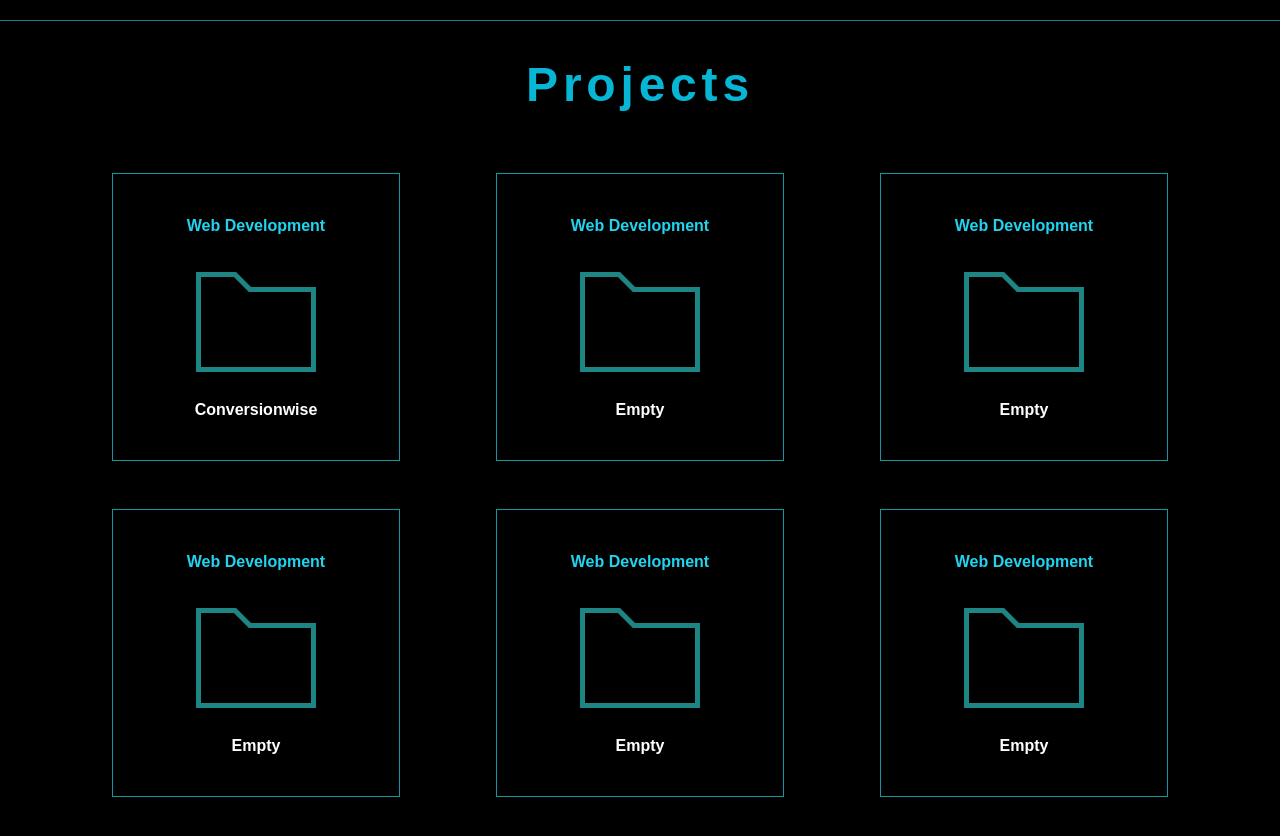
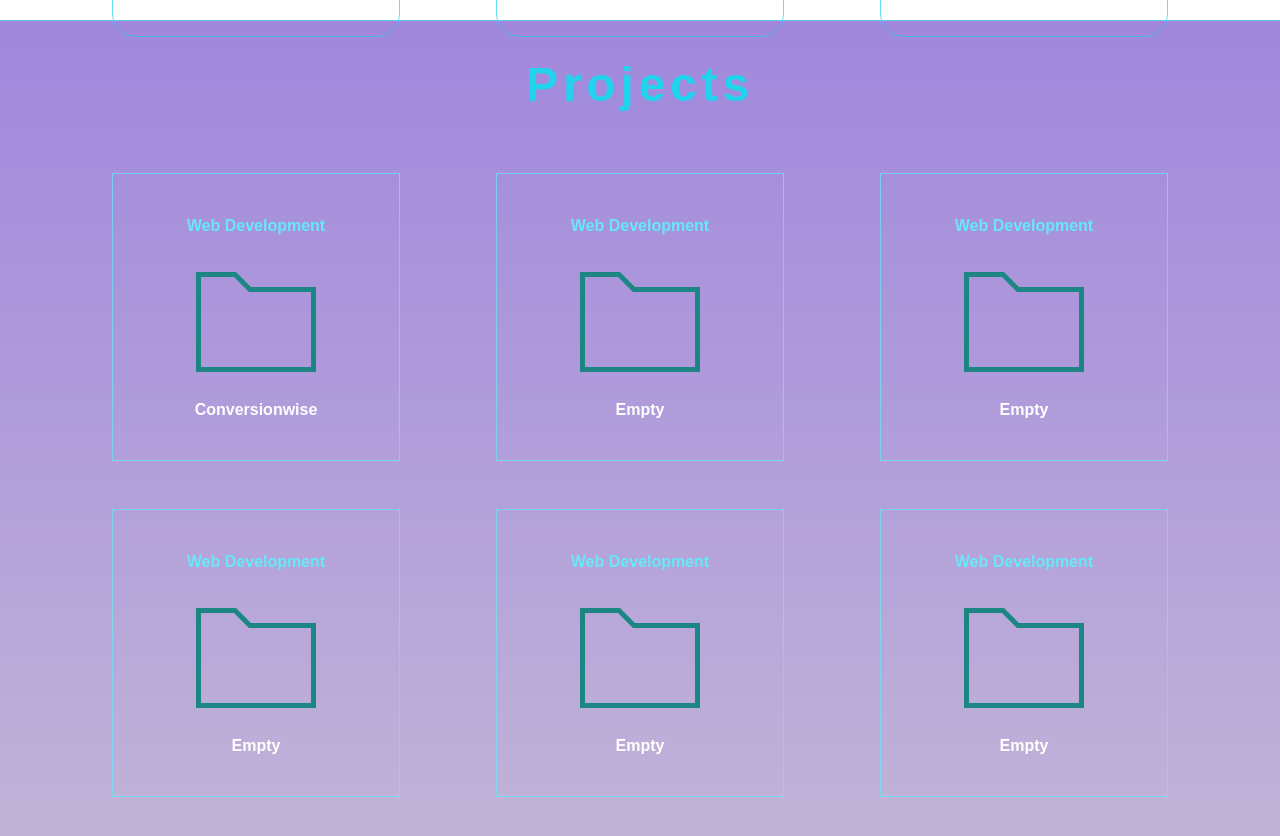
Before and after one commit to b4sh001/joshdev, a website: page index.html in a window 1280 px wide. Shown: the part 1636-2472 px from the top of the page. Drawn offline with Linux system fonts and the light colour scheme.

Commit message:
modify style

```diff
--- a/index.html
+++ b/index.html
@@ -10,7 +10,7 @@
   <body>
     <div>
       <!-- navbar -->
-      <nav class="bg-cyan-400">
+      <nav class="bg-[#a087dd]">
         <div class="max-w-6xl mx-auto py-4">
           <div class="flex justify-between">
             <!-- logo -->
@@ -135,10 +135,10 @@
 
         <!-- Services -->
         <section
-          class="h-screen w-full mx-auto bg-[#000000] border-t border-cyan-400 border-opacity-60 text-white">
+          class="h-screen w-full mx-auto bg-white border-t border-cyan-400 border-opacity-60">
           <div class="py-10">
-            <div class="text-center mb-10">
-              <h2 class="font-bold tracking-widest text-h1 text-cyan-500">
+            <div class="text-center mb-20">
+              <h2 class="font-bold tracking-widest text-h1 text-cyan-400">
                 Offered Services
               </h2>
             </div>
@@ -300,10 +300,10 @@
 
         <!-- Projects -->
         <section
-          class="max-h-full w-full mx-auto bg-[#000000] border-t border-cyan-400 border-opacity-60 text-white">
+          class="max-h-full w-full mx-auto bg-gradient-to-t from-[#c4b7d7] to-[#a087dd] border-t border-cyan-400 border-opacity-60 text-white">
           <div class="py-10">
             <div class="text-center mb-10">
-              <h2 class="font-bold tracking-widest text-h1 text-cyan-500">
+              <h2 class="font-bold tracking-widest text-h1 text-cyan-400">
                 Projects
               </h2>
             </div>
@@ -311,9 +311,9 @@
             <div
               class="relative flex flex-col justify-around items-center w-full max-w-6xl mx-auto md:flex-row md:flex-wrap lg:mb-12">
               <div
-                class="relative flex justify-center w-[18rem] h-72 bg-transparent border border-cyan-400 border-opacity-70 px-8 py-4 my-6 mx-2">
+                class="relative flex justify-center w-[18rem] h-72 bg-transparent border border-cyan-300 border-opacity-70 px-8 py-4 my-6 mx-2">
                 <div class="py-6 flex flex-col items-center">
-                  <span class="font-semibold text-cyan-400"
+                  <span class="font-semibold text-cyan-300"
                     >Web Development
                   </span>
                   <button class="mt-6">
@@ -326,9 +326,9 @@
               </div>
 
               <div
-                class="relative flex justify-center w-[18rem] h-72 bg-transparent border border-cyan-400 border-opacity-70 px-8 py-4 my-6 mx-2">
+                class="relative flex justify-center w-[18rem] h-72 bg-transparent border border-cyan-300 border-opacity-70 px-8 py-4 my-6 mx-2">
                 <div class="py-6 flex flex-col items-center">
-                  <span class="font-semibold text-cyan-400"
+                  <span class="font-semibold text-cyan-300"
                     >Web Development
                   </span>
                   <button class="mt-6">
@@ -343,9 +343,9 @@
               </div>
 
               <div
-                class="relative flex justify-center w-[18rem] h-72 bg-transparent border border-cyan-400 border-opacity-70 px-8 py-4 my-6 mx-2">
+                class="relative flex justify-center w-[18rem] h-72 bg-transparent border border-cyan-300 border-opacity-70 px-8 py-4 my-6 mx-2">
                 <div class="py-6 flex flex-col items-center">
-                  <span class="font-semibold text-cyan-400"
+                  <span class="font-semibold text-cyan-300"
                     >Web Development
                   </span>
                   <button class="mt-6">
@@ -360,9 +360,9 @@
               </div>
 
               <div
-                class="relative flex justify-center w-[18rem] h-72 bg-transparent border border-cyan-400 border-opacity-70 px-8 py-4 my-6 mx-2">
+                class="relative flex justify-center w-[18rem] h-72 bg-transparent border border-cyan-300 border-opacity-70 px-8 py-4 my-6 mx-2">
                 <div class="py-6 flex flex-col items-center">
-                  <span class="font-semibold text-cyan-400"
+                  <span class="font-semibold text-cyan-300"
                     >Web Development
                   </span>
                   <button class="mt-6">
@@ -377,9 +377,9 @@
               </div>
 
               <div
-                class="relative flex justify-center w-[18rem] h-72 bg-transparent border border-cyan-400 border-opacity-70 px-8 py-4 my-6 mx-2">
+                class="relative flex justify-center w-[18rem] h-72 bg-transparent border border-cyan-300 border-opacity-70 px-8 py-4 my-6 mx-2">
                 <div class="py-6 flex flex-col items-center">
-                  <span class="font-semibold text-cyan-400"
+                  <span class="font-semibold text-cyan-300"
                     >Web Development
                   </span>
                   <button class="mt-6">
@@ -394,9 +394,9 @@
               </div>
 
               <div
-                class="relative flex justify-center w-[18rem] h-72 bg-transparent border border-cyan-400 border-opacity-70 px-8 py-4 my-6 mx-2">
+                class="relative flex justify-center w-[18rem] h-72 bg-transparent border border-cyan-300 border-opacity-70 px-8 py-4 my-6 mx-2">
                 <div class="py-6 flex flex-col items-center">
-                  <span class="font-semibold text-cyan-400"
+                  <span class="font-semibold text-cyan-300"
                     >Web Development
                   </span>
                   <button class="mt-6">
```
Also changed, not shown: dist/output.css.
